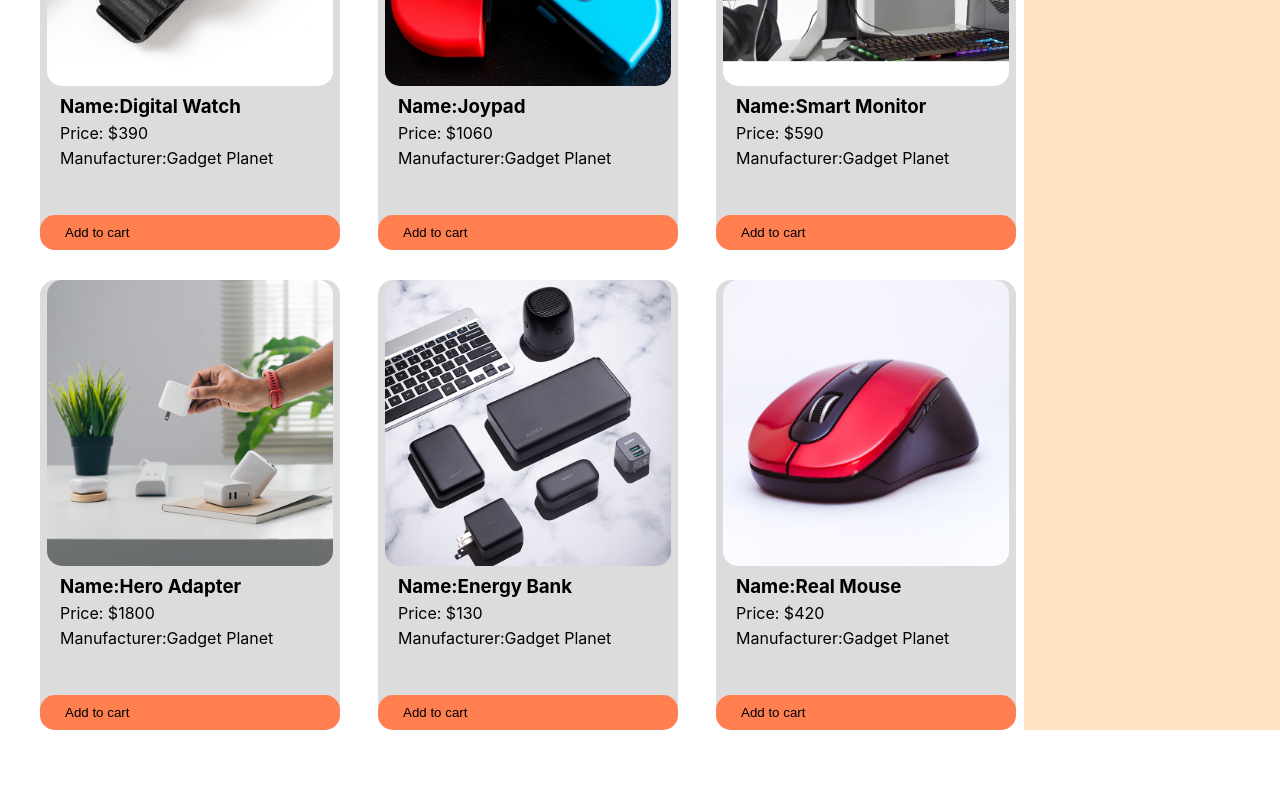
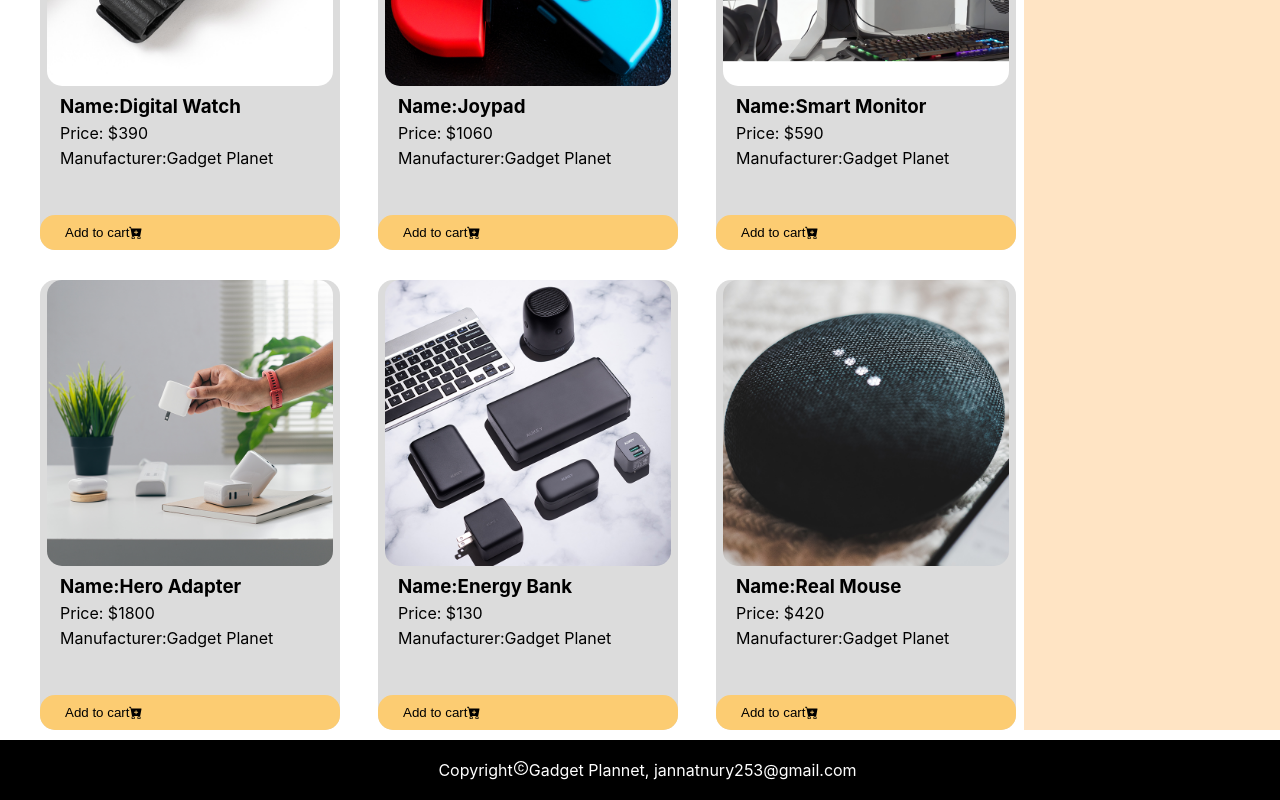
Before and after one commit to jannatnury/gadget-planet, a React (Create React App) app: page / in a window 1280 px wide. Shown: the part 1278-2078 px from the top of the page. Before the commit the page ends 2008 px from the top, so only its background shows below. Built offline with nearby package versions, Linux system fonts and the light colour scheme.

Commit message:
footer added

```diff
--- a/public/products.json
+++ b/public/products.json
@@ -4,7 +4,7 @@
           "name": "Smart Bluetooth",
           "brand":"Gadget Planet",
           "price":1002,
-          "img":"./images/Bluetooth Speaker.png"
+          "img":"./images/wireless mouse.png"
       },
       {
           "id":8171002,
@@ -81,6 +81,6 @@
           "name": "Real Mouse",
           "brand":"Gadget Planet",
           "price":420,
-          "img":"./images/wireless mouse.png"
+          "img":"./images/Bluetooth Speaker.png"
       }
     ]
--- a/src/App.js
+++ b/src/App.js
@@ -1,4 +1,5 @@
 import './App.css';
+import Footer from './componants/Footer/Footer';
 import Header from './componants/Header/Header';
 import Shop from './componants/Shop/Shop';
 
@@ -7,6 +8,7 @@ function App() {
     <div className="App">
       <Header></Header>
       <Shop></Shop>
+      <Footer></Footer>
 
     </div>
   );
--- /dev/null
+++ b/src/componants/Footer/Footer.css
@@ -0,0 +1,9 @@
+.footer{
+    color: white;
+    background-color: black;
+    align-items: center;
+    padding: 15px;
+    display: flex;
+    justify-content: center;
+    margin-top: 10px;
+}
--- /dev/null
+++ b/src/componants/Footer/Footer.js
@@ -0,0 +1,12 @@
+import React from 'react';
+import './Footer.css'
+import {AiOutlineCopyright} from "react-icons/ai";
+
+const Footer = () => {
+    return (
+        <div className='footer'>
+            <p>Copyright <AiOutlineCopyright/>Gadget Plannet, jannatnury253@gmail.com</p>
+        </div>
+    );
+};
+export default Footer;
--- a/src/componants/Header/Header.css
+++ b/src/componants/Header/Header.css
@@ -6,7 +6,7 @@
     justify-content: space-between;
 }
 div h2{
-    color: red;
+    color:orangered;
     margin-left: 50px;
 }
 .header a{
--- a/src/componants/Product/Product.css
+++ b/src/componants/Product/Product.css
@@ -18,7 +18,7 @@
     border-radius:15px;
 }
 .product-btn{
-    background-color: coral;
+    background-color:rgb(252, 204, 114);
     border: none;
     position: absolute;
     bottom: 0;
@@ -29,6 +29,9 @@
     align-items: center;
     padding: 5px;
 }
+.product-btn:hover{
+    background-color: orange;
+}
 .product-btn p{
     align-items: center;
 }
--- a/src/componants/Product/Product.js
+++ b/src/componants/Product/Product.js
@@ -1,6 +1,6 @@
 import React from 'react';
 import './Product.css'
-import { BsCartPlusFill} from "react-icons/fa";
+import { BsCartPlusFill} from "react-icons/bs";
 
 
 const Product = (props) => {
@@ -15,7 +15,7 @@ const Product = (props) => {
                 <p>Manufacturer:{brand}</p>
             </div>
             <button className='product-btn'>
-                <p>Add to cart</p>
+                <p>Add to cart<BsCartPlusFill/></p>
             </button>
         </div>
     );
```
Also changed, not shown: src/componants/Question/Question.css (added), src/componants/Question/Question.js (added).
